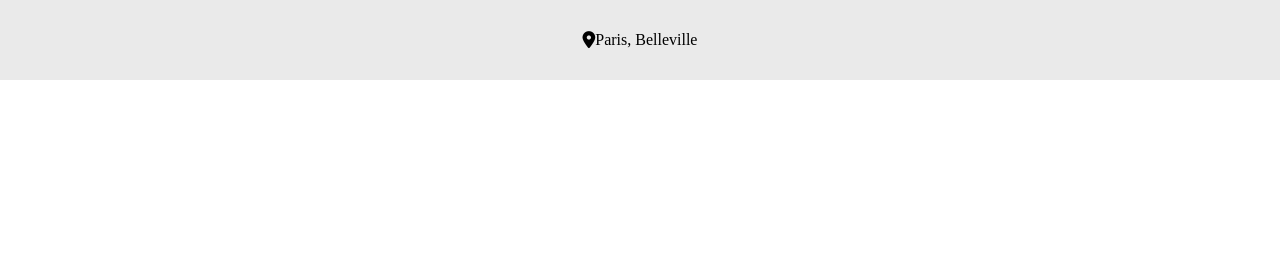
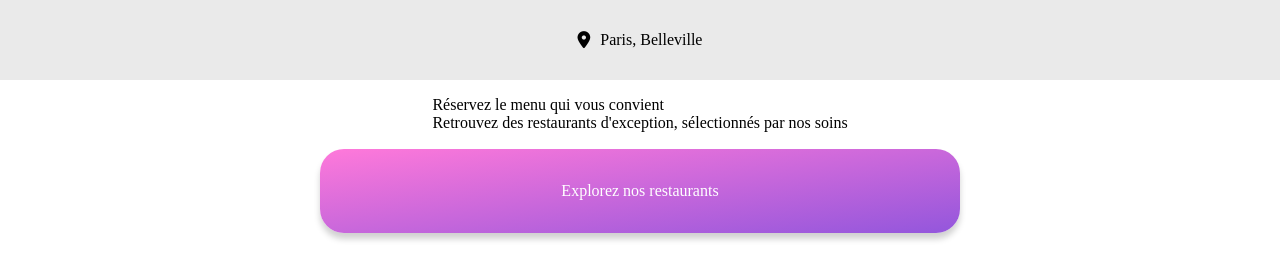
Before and after one commit to SwannDev/ohmyfood, a plain HTML site: page index.html in a window 1280 px wide. Shown: the part 38-318 px from the top of the page. Drawn offline with nearby package versions, Linux system fonts and the light colour scheme; a web font is replaced by a local one.

Commit message:
Minor update

```diff
--- a/css/style.css
+++ b/css/style.css
@@ -17,7 +17,9 @@
 
        }
 
-
+html{
+    width: auto;
+}
 /* HEADER */
 
 
@@ -64,6 +66,10 @@
             font-size: 17px;
             }
 
+            .fa-map-marker-alt:before{
+                margin-right: 10px;
+            }
+
 
 /* Section */
 section nav{
@@ -86,10 +92,17 @@ section nav{
     -webkit-box-shadow: 0 6px 6px #d1d1d1;
     box-shadow: 0 6px 6px #d1d1d1;
     justify-content: center;
+    display: flex;
+    margin-left: 25%;
+    margin-right: 25%;
 }
 
 .discover-restaurant li{
-    width: 150px;
+
+
+
+
+
 }
 
 
--- a/index.html
+++ b/index.html
@@ -10,7 +10,7 @@
 <link rel="stylesheet" type="text/css" href="css/style.css">
 <link rel="stylesheet" type="text/css" href="css/normalize.css">
 <link rel="stylesheet" type="text/css" href="css/tablette.css" media="screen and (max-width: 992px)">
-<link rel="stylesheet" type="text/css" href="css/mobile.css" media="screen and (max-width: 768px)">
+<link rel="stylesheet" type="text/css" href="css/desktop.css" media="screen and (max-width: 1080px)">
 <script src="https://kit.fontawesome.com/3b277dd524.js" crossorigin="anonymous"></script>
 <link rel="preconnect" href="https://fonts.googleapis.com">
 <link rel="stylesheet" href="https://fonts.googleapis.com/css?family=Shrikhand">
@@ -43,6 +43,26 @@
 </div>
 </header>
 
+<section>
+
+<div class="IntroduceOMF">
+    <nav>
+       <ul>
+        <li>Réservez le menu qui vous convient</li>
+        <li>Retrouvez des restaurants d'exception, sélectionnés par nos soins</li>
+
+    </div>
+       </ul>
+
+    </nav>
+
+    <div class="discover-restaurant">
+        <p>Explorez nos restaurants</p>
+
+
+</div>
+</section>
+
 
 
 
```
Also changed, not shown: css/desktop.css (added).
